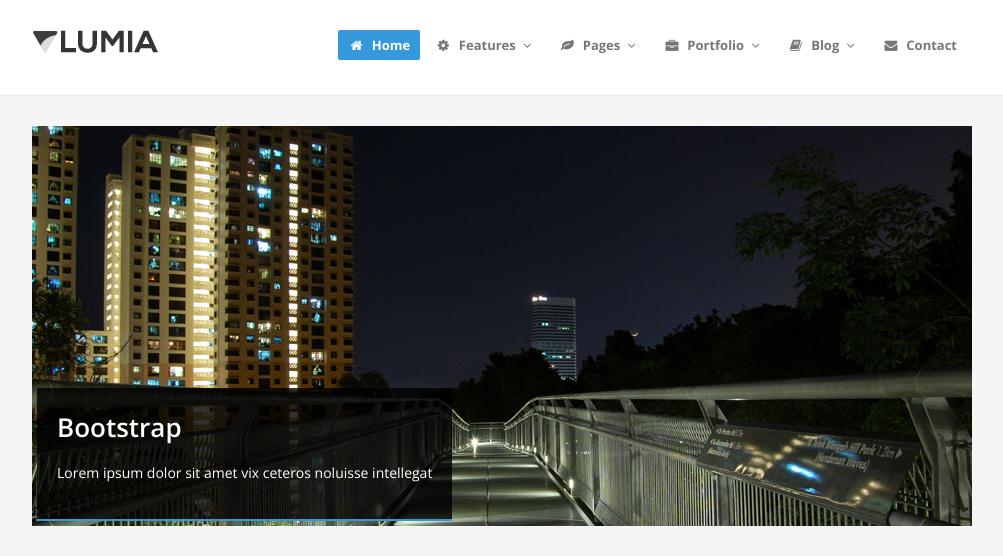
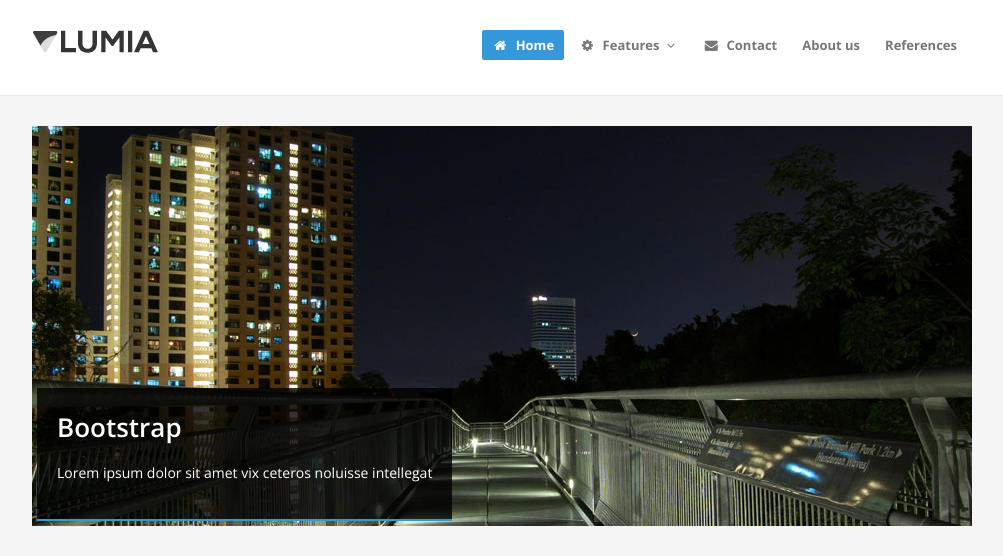
Before and after one commit to mustafabulut34/DjangoProject, a Django app: page / in a window 1280 px wide. Shown: the top 556 px of the page, without its empty margins (138-1141 px from the left). Run offline with Django 3.2, Linux system fonts and the light colour scheme; data comes from the database, SQL or seed files in the repository; both versions use the stored data as it was after the commit; some libraries are stand-ins or nearby versions; some web fonts are replaced.

Commit message:
Added contact,references,about pages

```diff
--- a/OzelKonular/settings.py
+++ b/OzelKonular/settings.py
@@ -125,6 +125,10 @@ STATIC_URL = '/static/'
 
 CKEDITOR_UPLOAD_PATH = 'images/'
 CKEDITOR_IMAGE_BACKEND = 'pillow'
-
+CKEDITOR_CONFIGS = {
+    'default': {
+        'toolbar': None,
+    }
+}
 MEDIA_URL = '/media/'
 MEDIA_ROOT = os.path.join(BASE_DIR, 'uploads')
--- a/home/models.py
+++ b/home/models.py
@@ -1,5 +1,5 @@
 from django.db import models
-
+from ckeditor_uploader.fields import RichTextUploadingField
 STATUS = (
     ('True', 'Evet'),
     ('False', 'Hayır'),
@@ -23,9 +23,9 @@ class Setting(models.Model):
     facebook = models.CharField(max_length=80, blank=True)
     instagram = models.CharField(max_length=80, blank=True)
     twitter = models.CharField(max_length=80, blank=True)
-    aboutus = models.TextField()
-    contact = models.CharField(max_length=255)
-    references = models.TextField()
+    aboutus = RichTextUploadingField()
+    contact = RichTextUploadingField()
+    references = RichTextUploadingField()
     status = models.CharField(blank=True, max_length=5, choices=STATUS)
     created_at = models.DateTimeField(auto_now_add=True)
     updated_at = models.DateTimeField(auto_now=True)
--- a/home/templates/header.html
+++ b/home/templates/header.html
@@ -8,7 +8,7 @@
           <div class="container">
             <!-- logo -->
             <div class="logo">
-              <a href="index.html"><img src="{% static 'assets/img/logo.png'%}" alt="" /></a>
+              <a href="/"><img src="{% static 'assets/img/logo.png'%}" alt="" /></a>
             </div>
             <!-- end logo -->
 
@@ -17,7 +17,7 @@
               <nav>
                 <ul class="nav topnav">
                   <li class="active">
-                    <a href="index.html"><i class="icon-home"></i> Home </a>
+                    <a href="/"><i class="icon-home"></i> Home </a>
                   </li>
                   <li class="dropdown">
                     <a href="#"><i class="icon-cog"></i> Features <i class="icon-angle-down"></i></a>
@@ -38,36 +38,16 @@
                       </li>
                     </ul>
                   </li>
-                  <li class="dropdown">
-                    <a href="#"><i class="icon-leaf"></i> Pages <i class="icon-angle-down"></i></a>
-                    <ul class="dropdown-menu">
-                      <li><a href="about.html">About us</a></li>
-                      <li><a href="pricingbox.html">Pricing boxes</a></li>
-                      <li><a href="testimonials.html">Testimonials</a></li>
-                      <li><a href="404.html">404</a></li>
-                    </ul>
-                  </li>
-                  <li class="dropdown">
-                    <a href="#"><i class="icon-briefcase"></i> Portfolio <i class="icon-angle-down"></i></a>
-                    <ul class="dropdown-menu">
-                      <li><a href="portfolio-2cols.html">Portfolio 2 columns</a></li>
-                      <li><a href="portfolio-3cols.html">Portfolio 3 columns</a></li>
-                      <li><a href="portfolio-4cols.html">Portfolio 4 columns</a></li>
-                      <li><a href="portfolio-detail.html">Portfolio detail</a></li>
-                    </ul>
-                  </li>
-                  <li class="dropdown">
-                    <a href="#"><i class="icon-book"></i> Blog <i class="icon-angle-down"></i></a>
-                    <ul class="dropdown-menu">
-                      <li><a href="blog-left-sidebar.html">Blog left sidebar</a></li>
-                      <li><a href="blog-right-sidebar.html">Blog right sidebar</a></li>
-                      <li><a href="post-left-sidebar.html">Post left sidebar</a></li>
-                      <li><a href="post-right-sidebar.html">Post right sidebar</a></li>
-                    </ul>
+                  <li>
+                    <a href="/contact"><i class="icon-envelope-alt"></i> Contact</a>
                   </li>
                   <li>
-                    <a href="contact.html"><i class="icon-envelope-alt"></i> Contact</a>
+                    <a href="/aboutus">About us</a>
                   </li>
+                  <li>
+                    <a href="/references">References</a>
+                  </li>
+
                 </ul>
               </nav>
             </div>
--- a/home/urls.py
+++ b/home/urls.py
@@ -3,4 +3,7 @@ from . import views
 
 urlpatterns = [
     path('', views.index, name="index"),
+    path('aboutus', views.aboutus, name="aboutus"),
+    path('references', views.references, name="references"),
+    path('contact', views.contact, name="contact"),
 ]
--- a/home/views.py
+++ b/home/views.py
@@ -5,3 +5,18 @@ from .models import Setting
 def index(request):
     setting = Setting.objects.first()
     return render(request, 'index.html', {'setting': setting})
+
+
+def aboutus(request):
+    setting = Setting.objects.first()
+    return render(request, 'aboutus.html', {'setting': setting})
+
+
+def references(request):
+    setting = Setting.objects.first()
+    return render(request, 'references.html', {'setting': setting})
+
+
+def contact(request):
+    setting = Setting.objects.first()
+    return render(request, 'contact.html', {'setting': setting})
```
Also changed, not shown: home/templates/aboutus.html (added, +17 -0 lines), home/templates/contact.html (added, +17 -0 lines), home/templates/references.html (added, +17 -0 lines), db.sqlite3.
